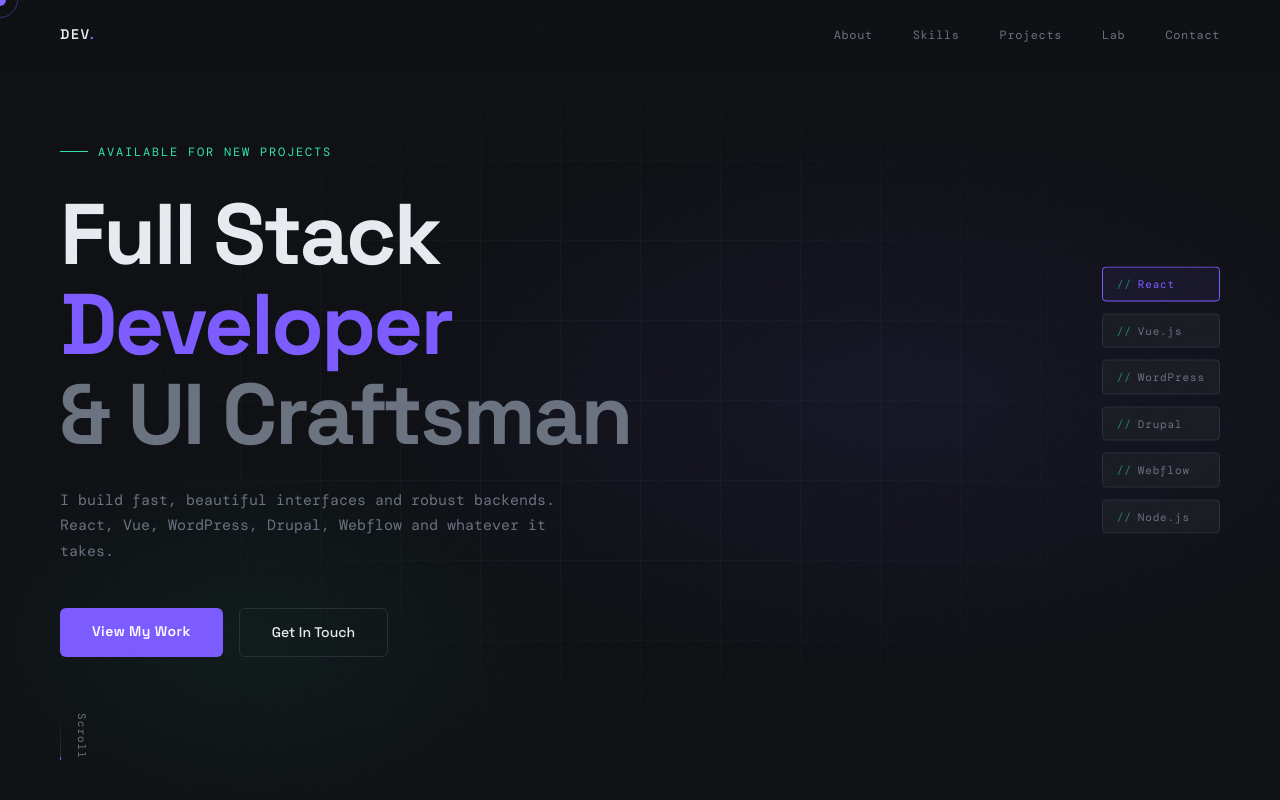
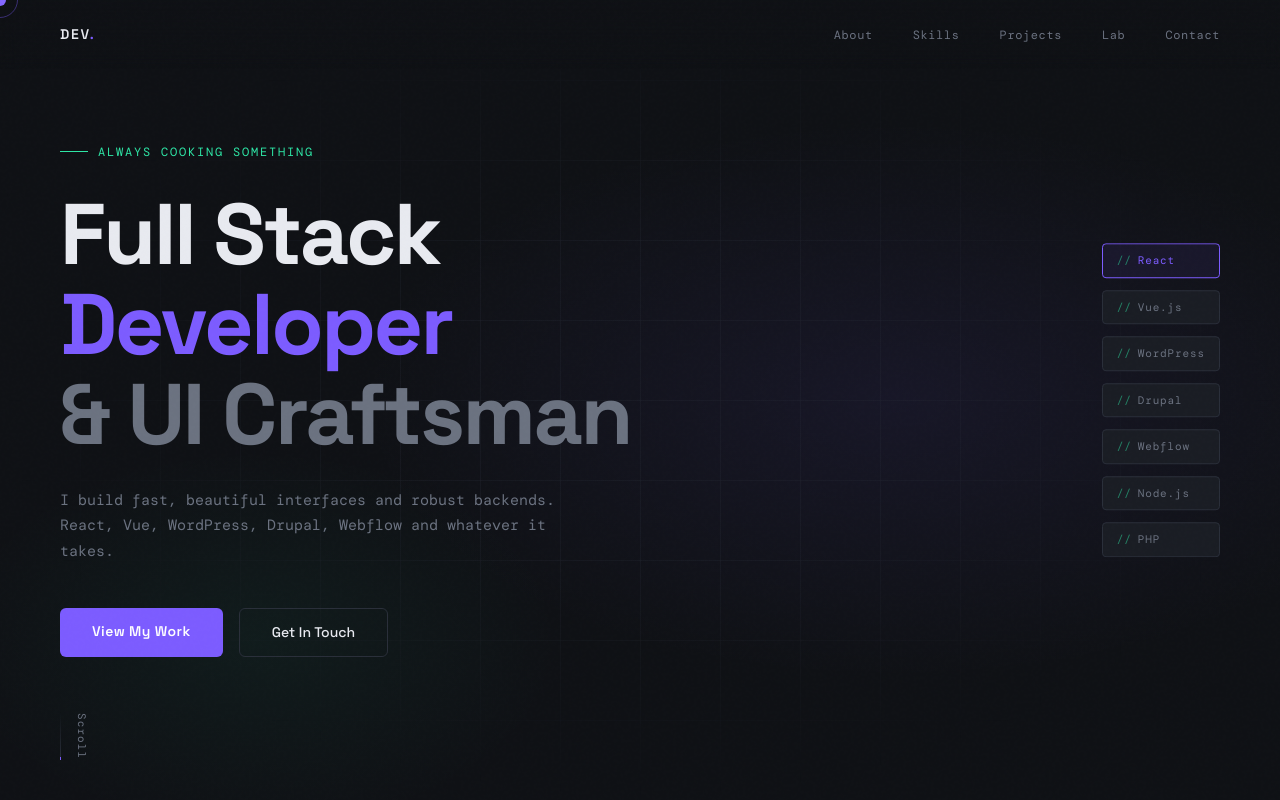
Before and after one commit to JPBelley/jeanphilippebelley-2026, a Next.js app: page / in a window 1280 px wide. Shown: the top 800 px of the page. Built offline with nearby package versions, Linux system fonts and the light colour scheme; a web font is replaced by a local one.

Commit message:
Copy changes

```diff
--- a/app/page.jsx
+++ b/app/page.jsx
@@ -81,7 +81,7 @@ export default function Home() {
 
         <div className="relative z-[2] max-w-[780px]">
           <div className="hero-tag font-mono text-[12px] text-mint tracking-[0.15em] uppercase mb-7 flex items-center gap-[10px] opacity-0 animate-fade-up-1">
-            Available for new projects
+            Always cooking something
           </div>
           <h1 className="text-[clamp(48px,7vw,86px)] font-bold leading-[1.05] tracking-[-0.03em] opacity-0 animate-fade-up-2">
             Full Stack<br />
@@ -103,7 +103,7 @@ export default function Home() {
         </div>
 
         <div className="absolute right-[60px] top-1/2 -translate-y-1/2 flex flex-col gap-3 opacity-0 animate-fade-left">
-          {['React','Vue.js','WordPress','Drupal','Webflow','Node.js'].map((t, i) => (
+          {['React','Vue.js','WordPress','Drupal','Webflow','Node.js','PHP'].map((t, i) => (
             <div key={t} className={`tech-tag font-mono text-[11px] text-muted px-[14px] py-2 bg-bg2 border border-ui rounded-[4px] tracking-[0.08em] transition-all duration-200 relative hover:border-violet hover:text-violet${i === 0 ? ' !border-violet !text-violet !bg-[rgba(124,92,255,0.08)]' : ''}`}>
               {t}
             </div>
@@ -253,7 +253,7 @@ export default function Home() {
         </div>
         <p className="font-mono text-[15px] text-muted mb-12 leading-[1.7] reveal reveal-delay-2">
           I&apos;m always open to interesting projects and collaborations.<br />
-          Drop me a line — I usually respond within a day.
+          Drop me a line.
         </p>
         <div className="flex justify-center gap-4 flex-wrap reveal reveal-delay-2">
           {[
```
